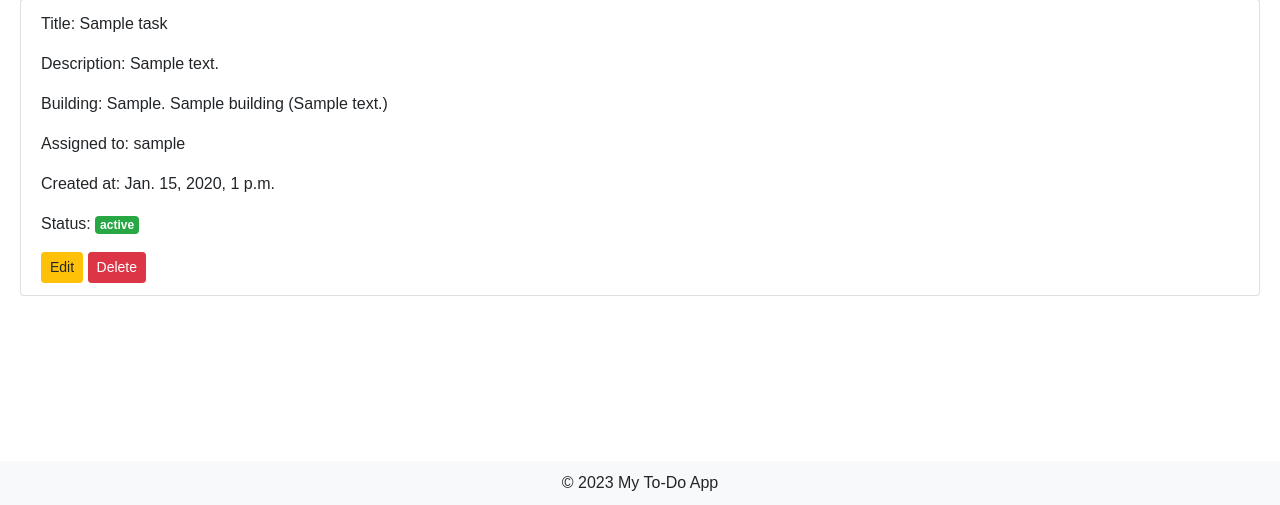
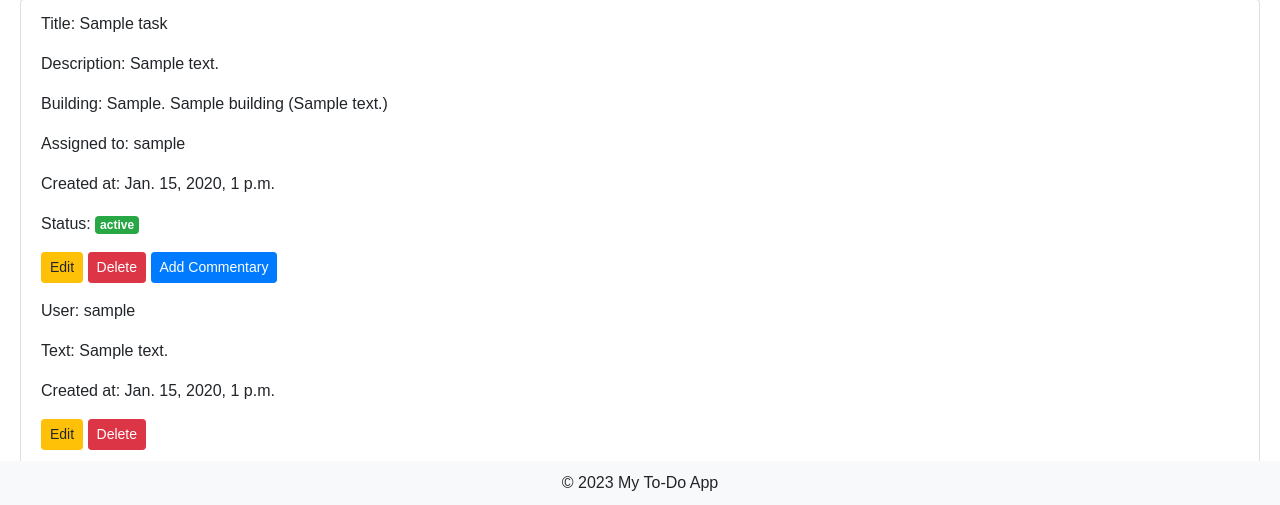
Before and after one commit to Alexej-Mich61/To-Do_List, a Django app: page / in a window 1280 px wide. Shown: the part 295-800 px from the top of the page. Run offline with Django 4.2, Linux system fonts and the light colour scheme; the first user in the database is signed in; tables that the repository leaves empty hold one stand-in row (Sample ...); some libraries are stand-ins or nearby versions.

Commit message:
D_3 добавил новую модель комментарий, отношение с таск, формы сздания-редактирования

```diff
--- a/todos/models.py
+++ b/todos/models.py
@@ -25,3 +25,12 @@ class Task(models.Model):
 
     def __str__(self):
         return self.title
+
+class Commentary(models.Model):
+    task = models.ForeignKey(Task, on_delete=models.CASCADE, related_name='commentaries')
+    user = models.ForeignKey(User, on_delete=models.CASCADE)
+    text = models.TextField()
+    created_at = models.DateTimeField(auto_now_add=True)
+
+    def __str__(self):
+        return f"Comment by {self.user.username} on {self.task.title}"
--- a/todos/templates/todos/task_list.html
+++ b/todos/templates/todos/task_list.html
@@ -12,7 +12,7 @@
     {% endif %}
     <ul class="list-group">
         {% for task in tasks %}
-            <li class="list-group-item">
+            <li class="list-group-item task-container">
                 <p>Title: {{ task.title }}</p>
                 <p>Description: {{ task.description }}</p>
                 {% if task.building %}
@@ -27,6 +27,22 @@
                 {% if perms.todos.delete_task %}
                     <a href="{% url 'task_delete' task.id %}" class="btn btn-danger btn-sm">Delete</a>
                 {% endif %}
+                <a href="{% url 'commentary_create' task.id %}" class="btn btn-primary btn-sm">Add Commentary</a>
+                <div class="commentary-container mt-3">
+                    {% for commentary in task.commentaries.all %}
+                        <div class="commentary-item">
+                            <p>User: {{ commentary.user.username }}</p>
+                            <p>Text: {{ commentary.text }}</p>
+                            <p>Created at: {{ commentary.created_at }}</p>
+                            {% if perms.todos.change_commentary %}
+                                <a href="{% url 'commentary_update' commentary.id %}" class="btn btn-warning btn-sm">Edit</a>
+                            {% endif %}
+                            {% if perms.todos.delete_commentary %}
+                                <a href="{% url 'commentary_delete' commentary.id %}" class="btn btn-danger btn-sm">Delete</a>
+                            {% endif %}
+                        </div>
+                    {% endfor %}
+                </div>
             </li>
         {% endfor %}
     </ul>
--- a/todos/urls.py
+++ b/todos/urls.py
@@ -18,4 +18,7 @@ urlpatterns = [
     path('users/', views.users_list, name='users_list'),
     path('personal_account/', views.personal_account, name='personal_account'),
     path('building_search/', views.building_search, name='building_search'),
+    path('task/<int:task_id>/commentary/new/', views.commentary_create, name='commentary_create'),
+    path('commentary/<int:pk>/edit/', views.commentary_update, name='commentary_update'),
+    path('commentary/<int:pk>/delete/', views.commentary_delete, name='commentary_delete'),
 ]
--- a/todos/views.py
+++ b/todos/views.py
@@ -4,8 +4,8 @@ from django.contrib.auth.models import User
 from django.contrib.auth.forms import UserCreationForm
 from django.contrib.auth import login, authenticate
 from django.db.models import Q
-from .models import Task, Building
-from .forms import TaskForm, BuildingForm, BuildingSearchForm
+from .models import Task, Building, Commentary
+from .forms import TaskForm, BuildingForm, BuildingSearchForm, CommentaryForm
 
 @login_required
 def task_list(request):
@@ -125,3 +125,40 @@ def building_search(request):
             Q(address__icontains=search)
         )
     return render(request, 'todos/building_search.html', {'form': form, 'buildings': buildings})
+
+@login_required
+def commentary_create(request, task_id):
+    task = get_object_or_404(Task, pk=task_id)
+    if request.method == 'POST':
+        form = CommentaryForm(request.POST)
+        if form.is_valid():
+            commentary = form.save(commit=False)
+            commentary.task = task
+            commentary.user = request.user
+            commentary.save()
+            return redirect('task_list')
+    else:
+        form = CommentaryForm()
+    return render(request, 'todos/commentary_form.html', {'form': form, 'task': task})
+
+@login_required
+@permission_required('todos.change_commentary', raise_exception=True)
+def commentary_update(request, pk):
+    commentary = get_object_or_404(Commentary, pk=pk)
+    if request.method == 'POST':
+        form = CommentaryForm(request.POST, instance=commentary)
+        if form.is_valid():
+            form.save()
+            return redirect('task_list')
+    else:
+        form = CommentaryForm(instance=commentary)
+    return render(request, 'todos/commentary_form.html', {'form': form, 'commentary': commentary})
+
+@login_required
+@permission_required('todos.delete_commentary', raise_exception=True)
+def commentary_delete(request, pk):
+    commentary = get_object_or_404(Commentary, pk=pk)
+    if request.method == 'POST':
+        commentary.delete()
+        return redirect('task_list')
+    return render(request, 'todos/commentary_confirm_delete.html', {'commentary': commentary})
```
Also changed, not shown: todos/forms.py (+9 -1 lines), todos/templates/todos/commentary_confirm_delete.html (added, +13 -0 lines), todos/templates/todos/commentary_form.html (added, +16 -0 lines), Readme.md.
